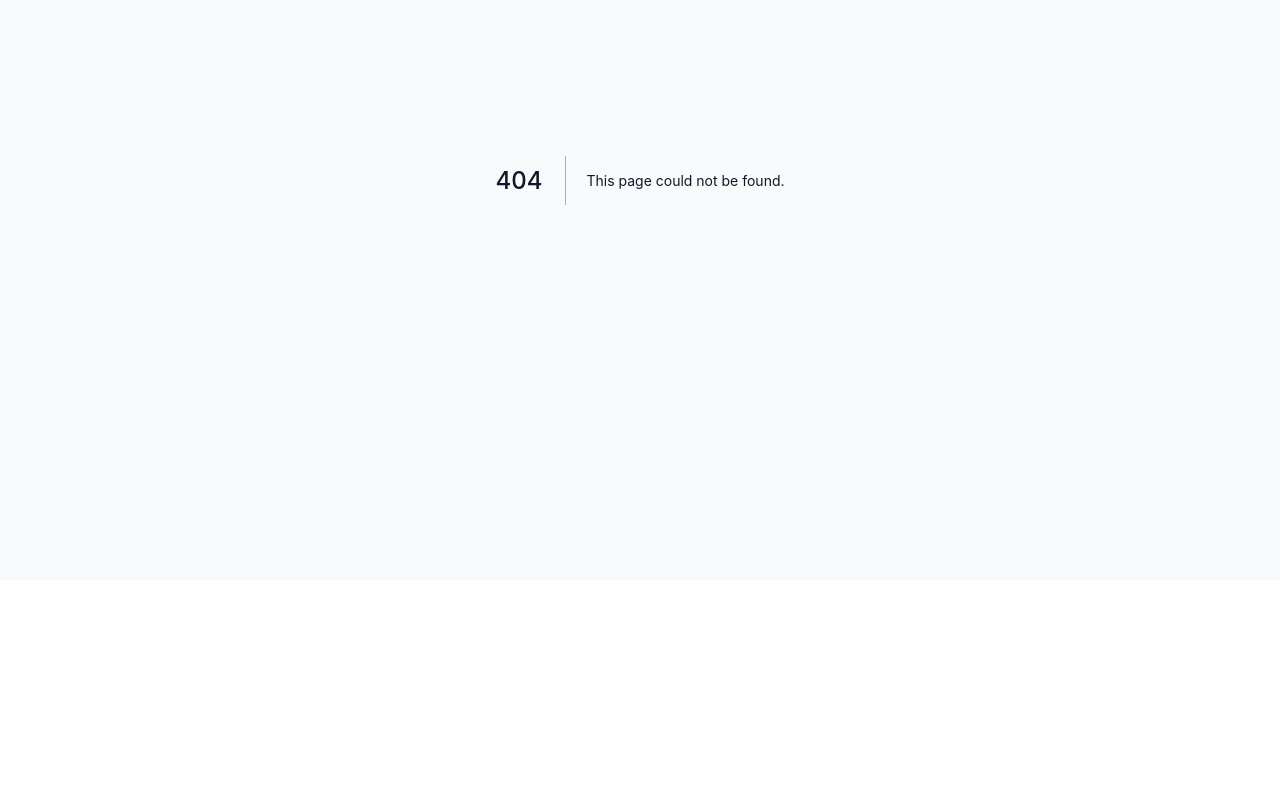
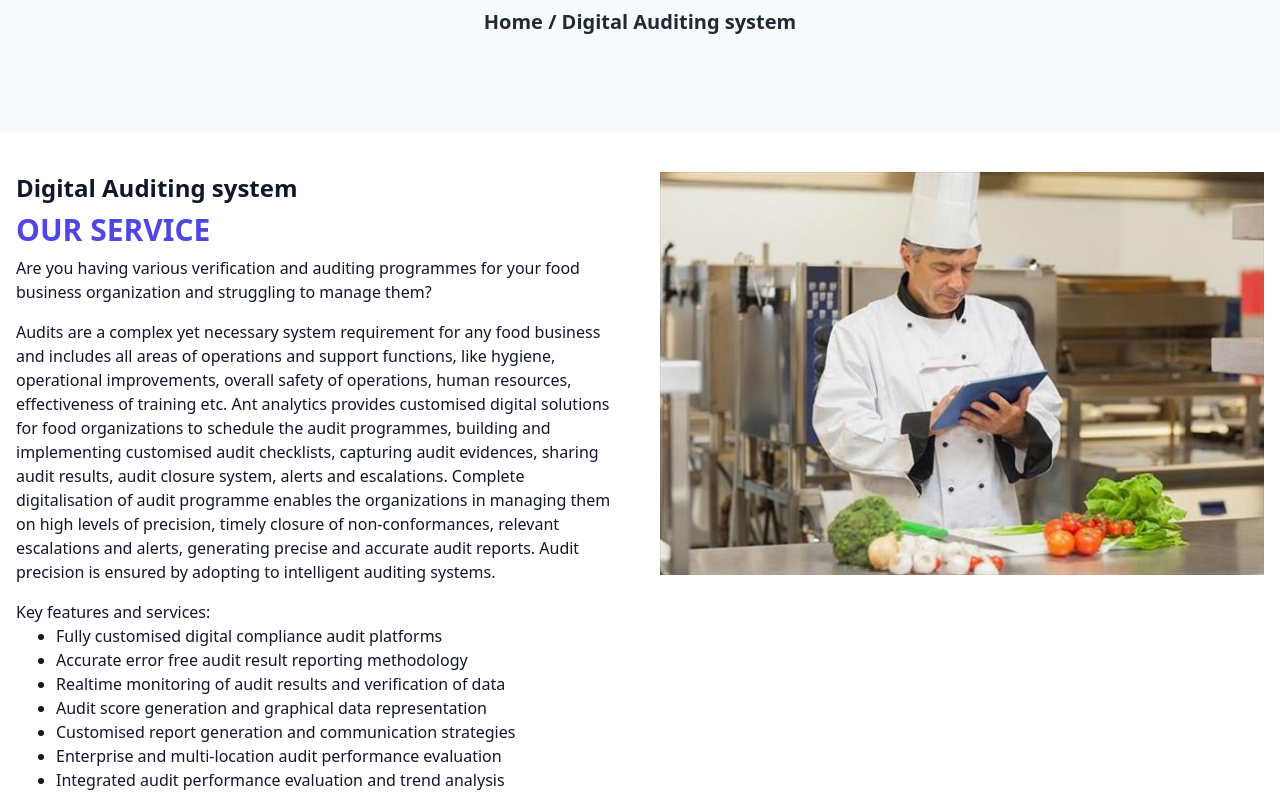
Before and after one commit to AntAnalytics/ant-app, a Next.js app: page /digital-auditing-system in a window 1280 px wide. Before the commit this address had no page. Shown: the part 220-1020 px from the top of the page. Before the commit the page ends 800 px from the top, so only its background shows below. Built offline with nearby package versions, Linux system fonts and the light colour scheme.

Commit message:
DAS page added

```diff
--- a/components/sections/aboutUs.tsx
+++ b/components/sections/aboutUs.tsx
@@ -1,4 +1,5 @@
 import Image from 'next/image';
+import Link from 'next/link';
 import { FunctionComponent } from 'react';
 
 interface AboutUsSectionProps {}
@@ -35,7 +36,9 @@ const AboutUsSection: FunctionComponent<AboutUsSectionProps> = () => {
             exceed the global standards and industry best practices.
           </p>
           <button className='inline-flex w-40 items-center justify-center rounded-md border border-transparent bg-indigo-600 px-3 py-2 text-base font-medium text-white hover:bg-indigo-700'>
-            Read more
+            <Link href='/about-us'>
+              <a>Read more</a>
+            </Link>
           </button>
         </div>
       </div>
--- a/pages/about-us.tsx
+++ b/pages/about-us.tsx
@@ -1,11 +1,10 @@
 import type { NextPage } from 'next';
 import PageLayout from 'layouts/PageLayout';
 import HeroHeader from 'components/common/HeroHeader';
-import Link from 'next/link';
 import Image from 'next/image';
 import TwoColWithImage from 'components/common/twoColwithImage';
 
-const Home: NextPage = () => {
+const AboutUs: NextPage = () => {
   return (
     <PageLayout>
       <HeroHeader title='About us'></HeroHeader>
@@ -79,4 +78,4 @@ const Home: NextPage = () => {
   );
 };
 
-export default Home;
+export default AboutUs;
--- /dev/null
+++ b/pages/digital-auditing-system.tsx
@@ -0,0 +1,72 @@
+import type { NextPage } from 'next';
+import PageLayout from 'layouts/PageLayout';
+import HeroHeader from 'components/common/HeroHeader';
+import Image from 'next/image';
+import TwoColWithImage from 'components/common/twoColwithImage';
+
+const DAS: NextPage = () => {
+  return (
+    <PageLayout>
+      <HeroHeader title='Digital Auditing system'></HeroHeader>
+      <TwoColWithImage
+        imageCom={
+          <Image
+            src={'/assets/images/DAS.jpeg'}
+            alt='chef auditing reports'
+            height={412}
+            width={618}
+          />
+        }
+        rtl={true}
+      >
+        <h2 className='text-2xl font-bold'>Digital Auditing system</h2>
+        <h3 className='text-3xl font-bold text-indigo-600'>OUR SERVICE</h3>
+        <p>
+          Are you having various verification and auditing programmes for your
+          food business organization and struggling to manage them?
+        </p>
+        <p>
+          Audits are a complex yet necessary system requirement for any food
+          business and includes all areas of operations and support functions,
+          like hygiene, operational improvements, overall safety of operations,
+          human resources, effectiveness of training etc. Ant analytics provides
+          customised digital solutions for food organizations to schedule the
+          audit programmes, building and implementing customised audit
+          checklists, capturing audit evidences, sharing audit results, audit
+          closure system, alerts and escalations. Complete digitalisation of
+          audit programme enables the organizations in managing them on high
+          levels of precision, timely closure of non-conformances, relevant
+          escalations and alerts, generating precise and accurate audit reports.
+          Audit precision is ensured by adopting to intelligent auditing
+          systems.
+        </p>
+        <ul className='list-disc'>
+          Key features and services:
+          <li className='ml-10'>
+            Fully customised digital compliance audit platforms
+          </li>
+          <li className='ml-10'>
+            Accurate error free audit result reporting methodology
+          </li>
+          <li className='ml-10'>
+            Realtime monitoring of audit results and verification of data
+          </li>
+          <li className='ml-10'>
+            Audit score generation and graphical data representation
+          </li>
+          <li className='ml-10'>
+            Customised report generation and communication strategies
+          </li>
+          <li className='ml-10'>
+            Enterprise and multi-location audit performance evaluation
+          </li>
+          <li className='ml-10'>
+            Integrated audit performance evaluation and trend analysis
+          </li>
+        </ul>
+      </TwoColWithImage>
+    </PageLayout>
+  );
+};
+
+export default DAS;
```
Also changed, not shown: public/assets/images/DAS.jpeg (added).
